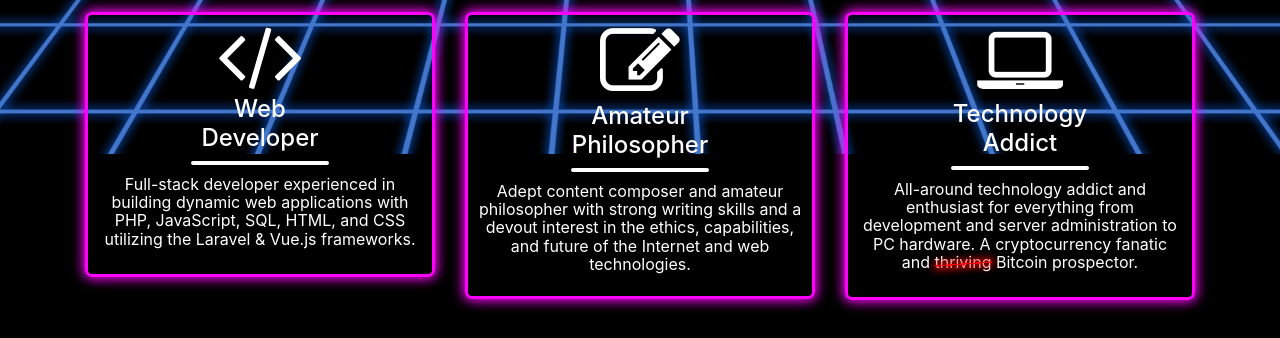
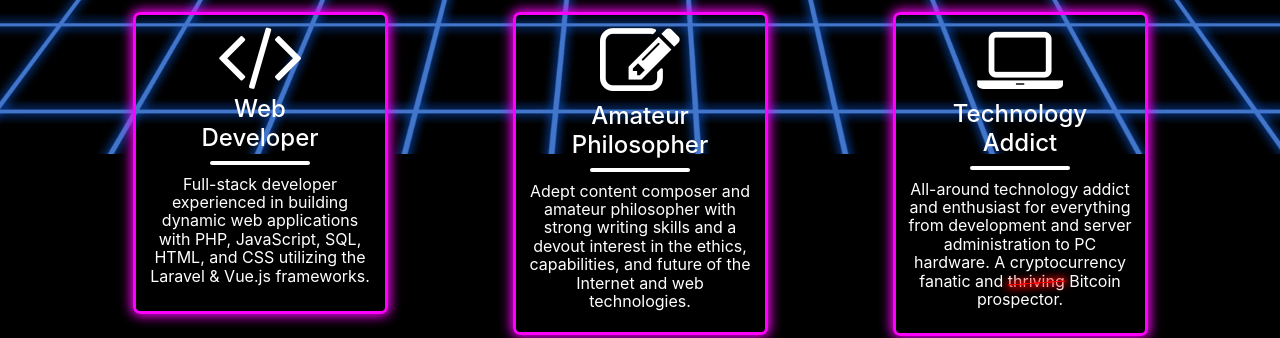
Before and after one commit to edavis25/e-davis.com, a website with bundled scripts: page index.html in a window 1280 px wide. Shown: the part 646-984 px from the top of the page. Built offline with nearby package versions, Linux system fonts and the light colour scheme; a web font is replaced by a local one.

Commit message:
Reduce container size in about section

```diff
--- a/index.html
+++ b/index.html
@@ -75,7 +75,7 @@
           </div>
         </div>
         <div class="row">
-          <div class="col-xs-12 col-md-6 col-lg-4 container margin-bottom25">
+          <div class="col-xs-12 col-md-6 col-lg-3 container margin-bottom25">
             <div class="bg-transparent glowing-border pink white-text text-center">
               <i class="fa fa-code fa-5x" aria-hidden="true"></i>
               <div class="h4 chicago">
@@ -101,7 +101,7 @@
               </p>
             </div> -->
           <!-- </div> -->
-          <div class="col-xs-12 col-md-6 col-lg-4 container margin-bottom25">
+          <div class="col-xs-12 col-md-6 col-lg-3 container margin-bottom25">
             <div class="bg-transparent glowing-border pink white-text text-center">
               <!-- Inline style to adjust image for horizontal consistency -->
               <i class="fa fa-pencil-square-o fa-5x" aria-hidden="true" style="padding-top: 7px;"></i>
@@ -115,7 +115,7 @@
               </p>
             </div>
           </div>
-          <div class="col-xs-12 col-md-6 col-lg-4 container margin-bottom25">
+          <div class="col-xs-12 col-md-6 col-lg-3 container margin-bottom25">
             <div class="bg-transparent glowing-border pink white-text text-center">
               <!-- Inline style to adjust image for horizontal consistency -->
               <i class="fa fa-laptop fa-5x" aria-hidden="true" style="padding-top: 3px; margin-top: 2px;"></i>
```
